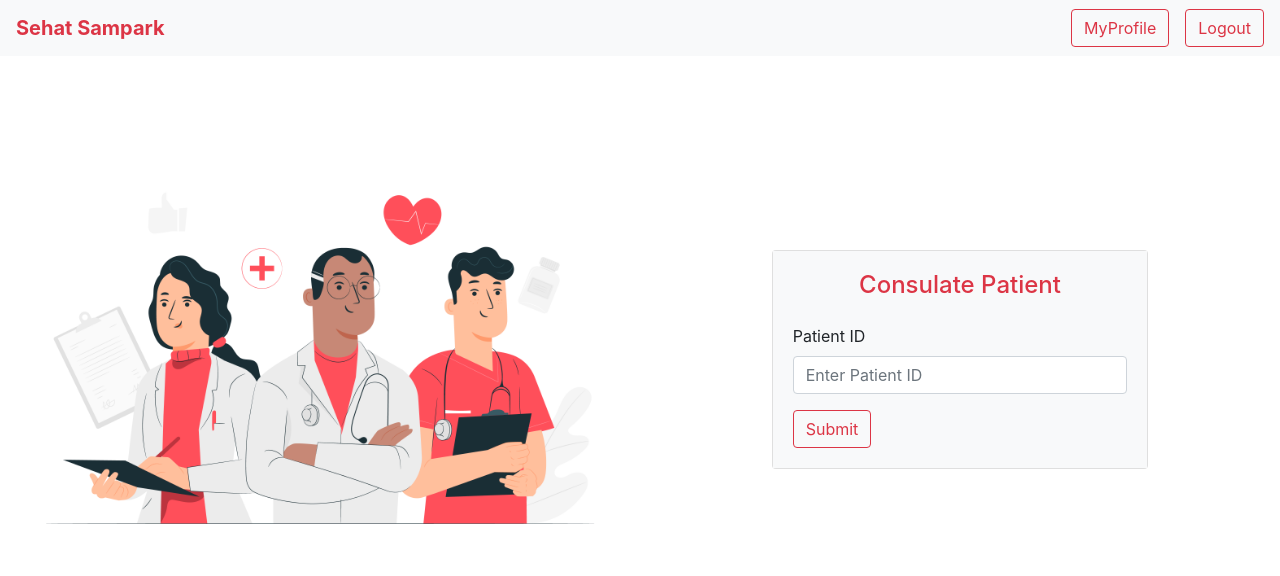
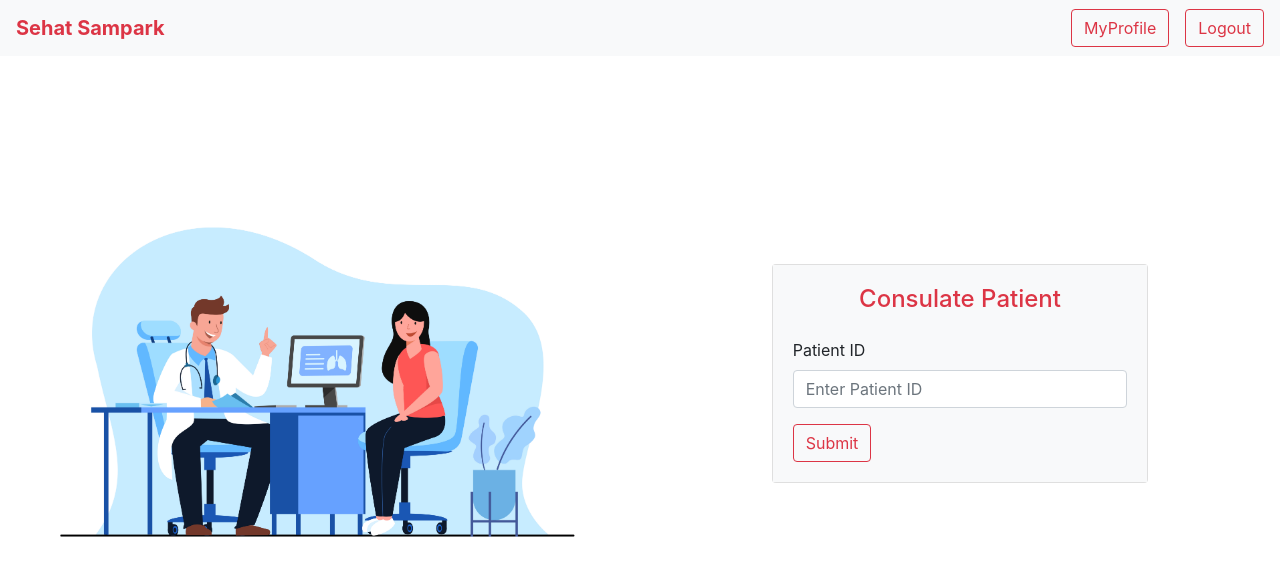
Before and after one commit to ajay9299/Sehat-Sampark, a Next.js app in the folder web/: page /dashboard in a window 1280 px wide. Shown: the top 576 px of the page. Built offline with nearby package versions, Linux system fonts and the light colour scheme.

Commit message:
images added

```diff
--- a/web/components/Dashboard.js
+++ b/web/components/Dashboard.js
@@ -5,12 +5,15 @@ const Dashboard = () => {
 
   return (
     <>
-      <div className="container-fluid h-100">
+      <div className="container-fluid h-80">
         <div className="row h-100">
           {/* Left Section */}
-          <div className="col-md-6 d-flex align-items-stretch">
+          <div
+            className="col-md-6 d-flex align-items-stretch"
+            style={{ overflow: "hidden" }}
+          >
             <img
-              src="/doctor1.jpg" // Replace with your actual image source
+              src="/patient3.jpg" // Replace with your actual image source
               alt="Cover Image"
               className="img-fluid h-100"
             />
--- a/web/components/Navbar.js
+++ b/web/components/Navbar.js
@@ -26,7 +26,14 @@ const Navbar = ({ isDashboard }) => {
         <div className="collapse navbar-collapse" id="navbarTogglerDemo03">
           <ul className="navbar-nav mr-auto mt-2 mt-lg-0"></ul>
           <form className="form-inline my-2 my-lg-0">
-            {}
+            {!isLogin && (
+              <button
+                className="btn btn-outline-danger my-2 my-sm-0 mr-3"
+                type="submit"
+              >
+                Help
+              </button>
+            )}
             {isLogin && (
               <button
                 className="btn btn-outline-danger my-2 my-sm-0 mr-3"
```
Also changed, not shown: web/public/patient3.jpg (added).
